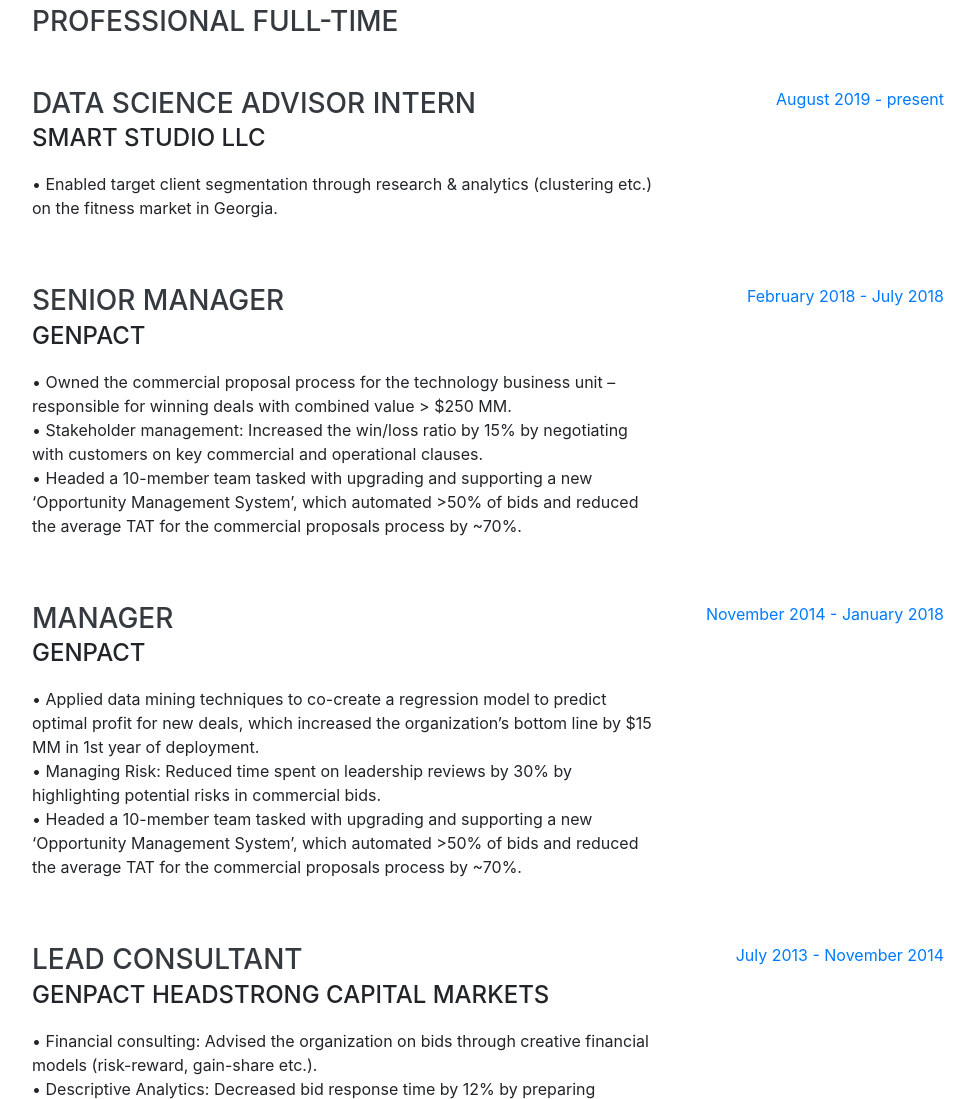
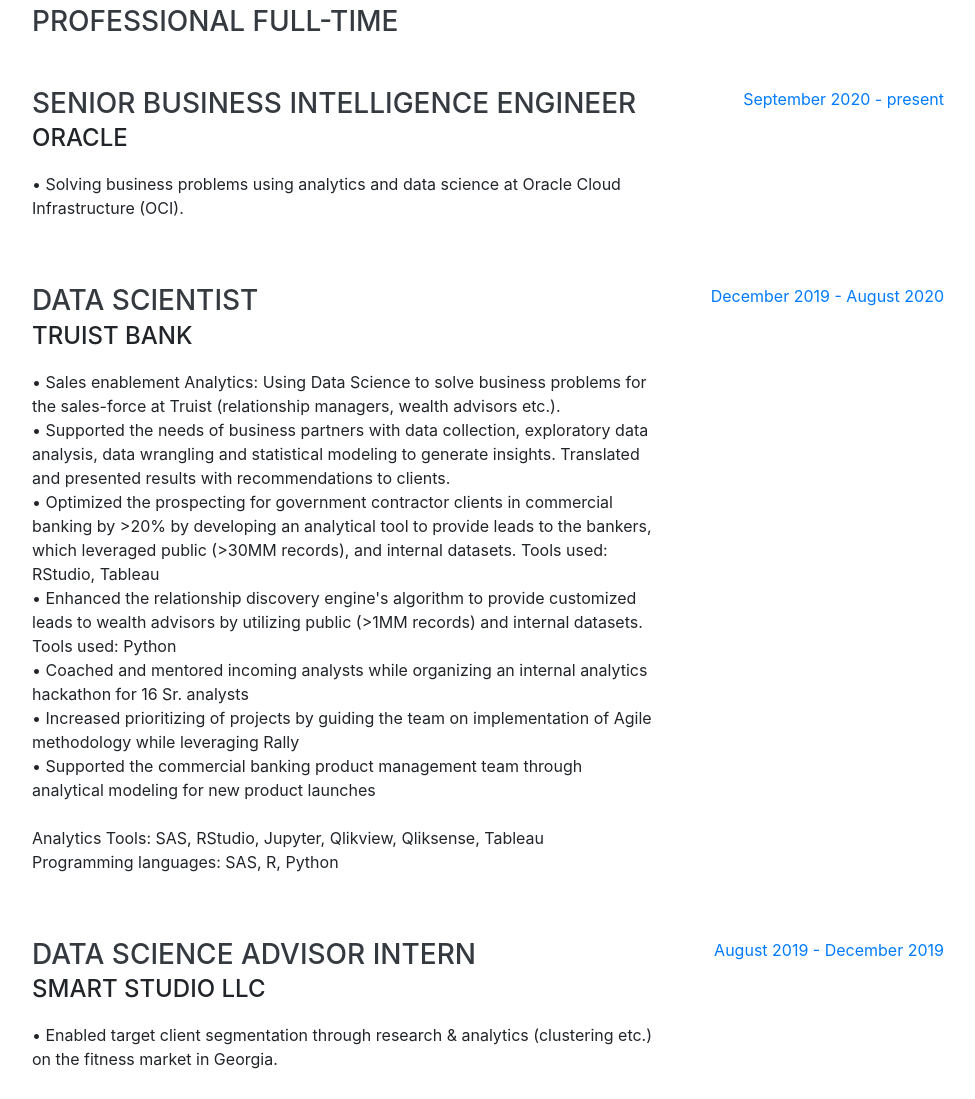
Before and after one commit to abhishek-saha/abhishek-saha.github.io, a website with bundled scripts: page index.html in a window 1280 px wide. Shown: the part 1700-2799 px from the top of the page, without its empty margins (288-1263 px from the left). Built offline with nearby package versions, Linux system fonts and the light colour scheme; a web font is replaced by a local one.

Commit message:
Update index.html

```diff
--- a/index.html
+++ b/index.html
@@ -124,12 +124,44 @@
         <h3 class="mb-5">Professional Full-time</h3>
         <div class="resume-item d-flex flex-column flex-md-row justify-content-between mb-5">
           <div class="resume-content">
+            <h3 class="mb-0">Senior Business Intelligence Engineer</h3>
+            <div class="subheading mb-3">Oracle</div>
+            <p>• Solving business problems using analytics and data science at Oracle Cloud Infrastructure (OCI).</p>
+          </div>
+          <div class="resume-date text-md-right">
+            <span class="text-primary">September 2020 - present</span>
+          </div>
+        </div>
+
+        <div class="resume-item d-flex flex-column flex-md-row justify-content-between mb-5">
+          <div class="resume-content">
+            <h3 class="mb-0">Data Scientist</h3>
+            <div class="subheading mb-3">Truist Bank</div>
+            <p>• Sales enablement Analytics: Using Data Science to solve business problems for the sales-force at Truist (relationship managers, wealth advisors etc.).
+              <br>• Supported the needs of business partners with data collection, exploratory data analysis, data wrangling and statistical modeling to generate insights. Translated and presented results with recommendations to clients.
+              <br>• Optimized the prospecting for government contractor clients in commercial banking by >20% by developing an analytical tool to provide leads to the bankers, which leveraged public (>30MM records), and internal datasets. Tools used: RStudio, Tableau
+              <br>• Enhanced the relationship discovery engine's algorithm to provide customized leads to wealth advisors by utilizing public (>1MM records) and internal datasets. Tools used: Python
+              <br>• Coached and mentored incoming analysts while organizing an internal analytics hackathon for 16 Sr. analysts
+              <br>• Increased prioritizing of projects by guiding the team on implementation of Agile methodology while leveraging Rally
+              <br>• Supported the commercial banking product management team through analytical modeling for new product launches
+              <br>
+              <br>Analytics Tools: SAS, RStudio, Jupyter, Qlikview, Qliksense, Tableau
+              <br>Programming languages: SAS, R, Python
+            </p>
+          </div>
+          <div class="resume-date text-md-right">
+            <span class="text-primary">December 2019 - August 2020</span>
+          </div>
+        </div>
+
+        <div class="resume-item d-flex flex-column flex-md-row justify-content-between mb-5">
+          <div class="resume-content">
             <h3 class="mb-0">Data Science Advisor Intern</h3>
             <div class="subheading mb-3">Smart Studio LLC</div>
             <p>• Enabled target client segmentation through research & analytics (clustering etc.) on the fitness market in Georgia.</p>
           </div>
           <div class="resume-date text-md-right">
-            <span class="text-primary">August 2019 - present</span>
+            <span class="text-primary">August 2019 - December 2019</span>
           </div>
         </div>
 
```
